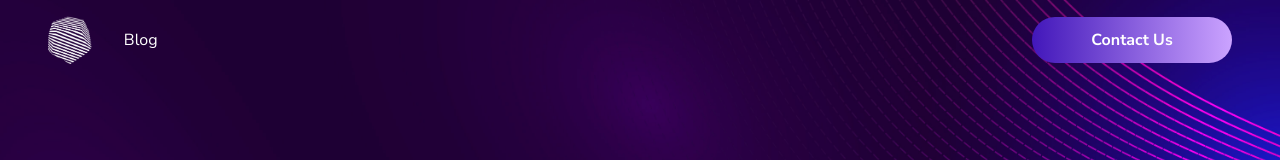
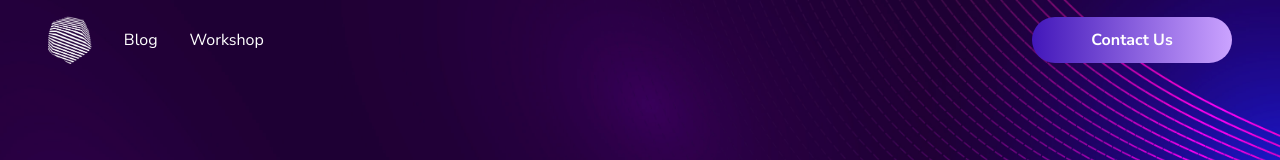
Before and after one commit to OQPH-Web-Projects/OQPH-Main-Website, a React (Create React App) app: page / in a window 1280 px wide. Shown: the top 160 px of the page. Built offline with nearby package versions, Linux system fonts and the light colour scheme.

Commit message:
feat: add Workshop to navbar

```diff
--- a/src/components/Navigation/Navigation.js
+++ b/src/components/Navigation/Navigation.js
@@ -16,6 +16,7 @@ function Navigation() {
       <div>
         <img className='logo' src={ logo } alt='OneQuantum Philippines' onClick={ toHome } />
         <a href='https://www.quantumcomputing.ph/' target='_blank' rel='noreferrer'>Blog</a>
+        <a href='https://www.quantumcomputing.ph/workshop2024.html' target='_blank' rel='noreferrer'>Workshop</a>
       </div>
         <Button text="Contact Us" color='gradient' target='collaboration' />
     </div>
```
